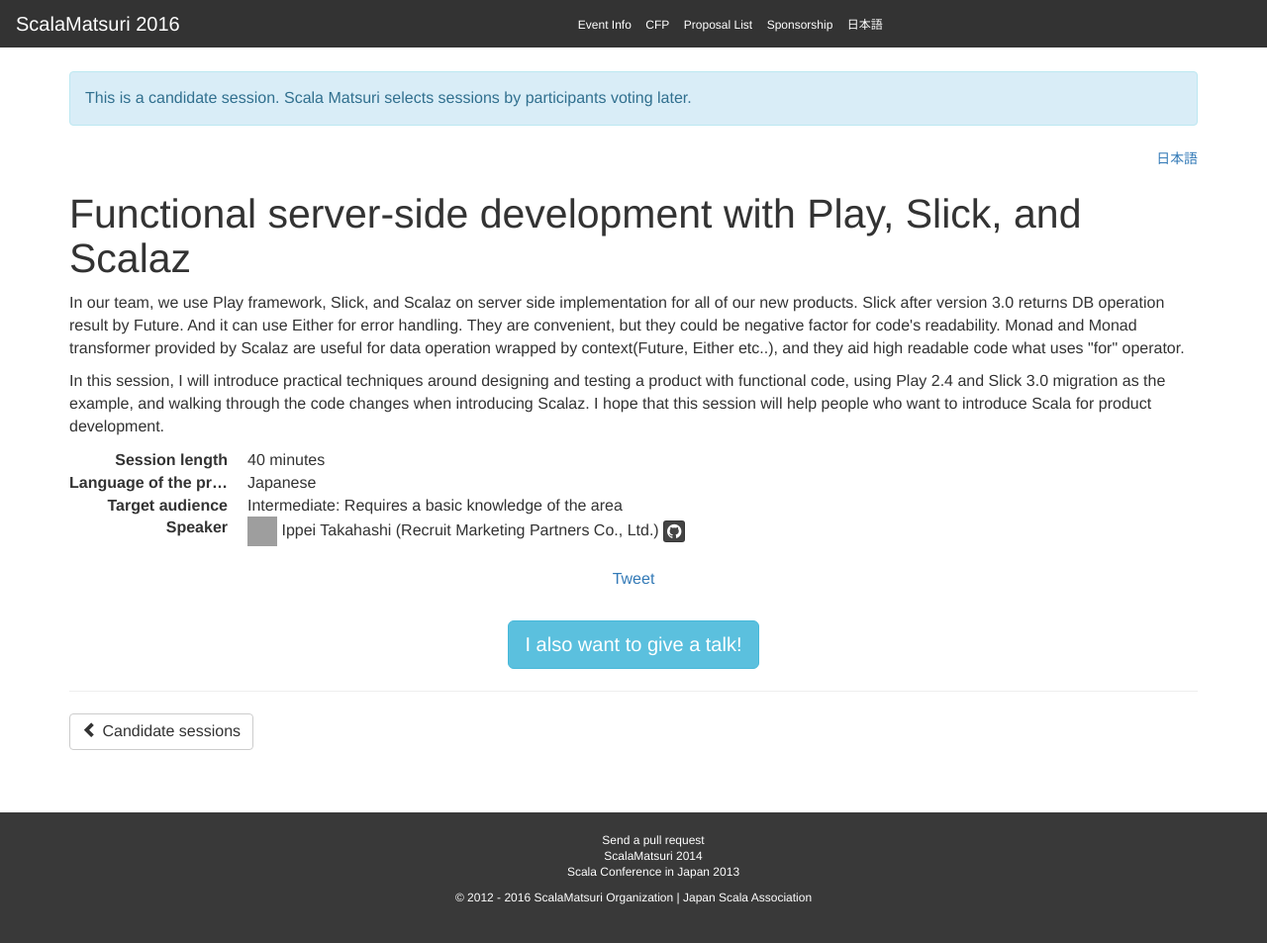
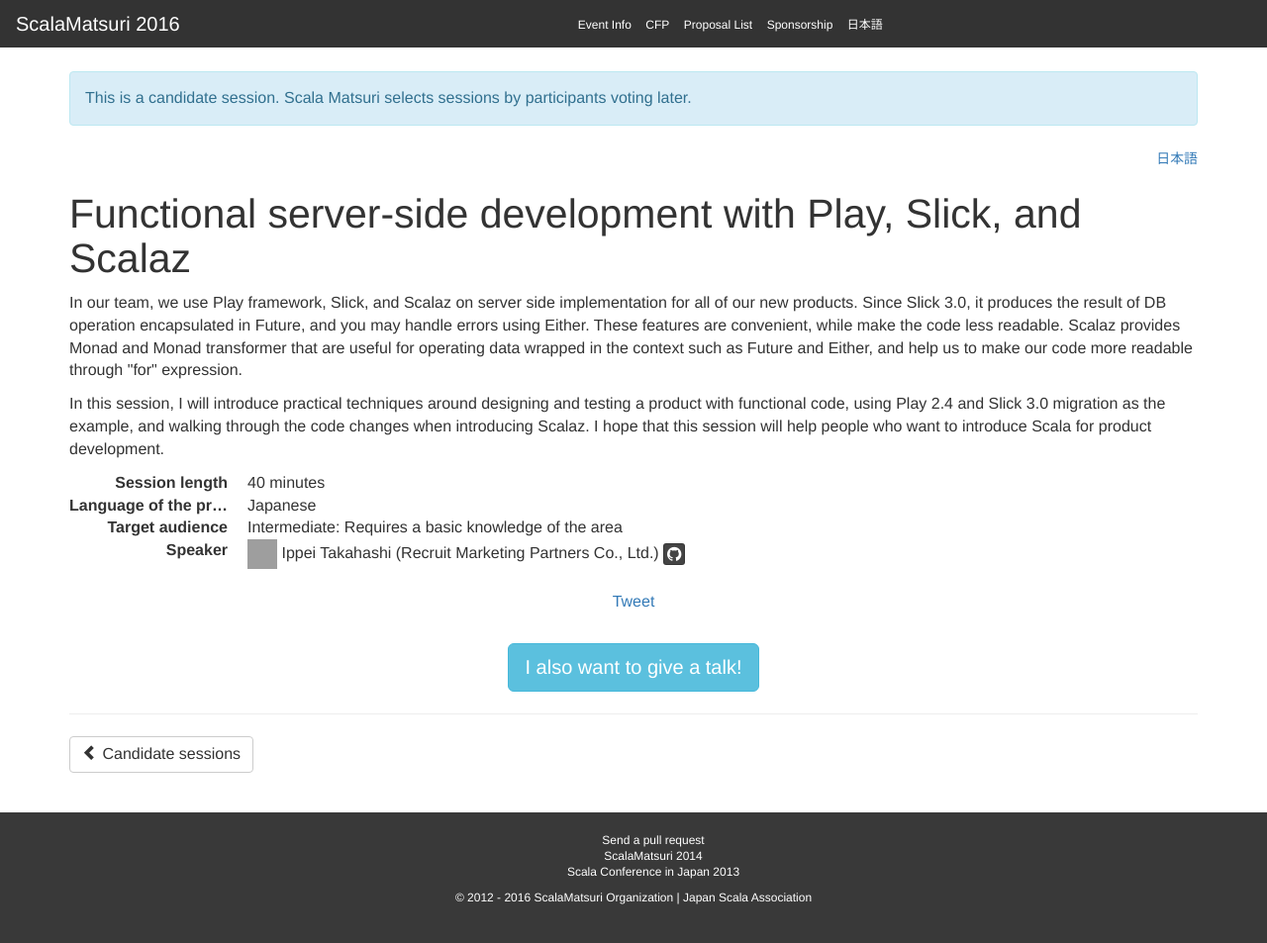
Before and after one commit to scalajp/2016.scalamatsuri.org, a Jekyll site: the page built from _candidates_en/IppeiTakahashi_1.html, in a window 1280 px wide and 961 px high. Shown: the top 953 px of the window at 99% size. Built offline with Jekyll 4.4.1, drawn with Linux system fonts in a browser that asks for light colours; nearby versions of some CDN libraries; comment, search, counter and statistics services are not loaded; grey boxes are pictures that could not be loaded.

Commit message:
Apply Review

```diff
--- a/_candidates_en/IppeiTakahashi_1.html
+++ b/_candidates_en/IppeiTakahashi_1.html
@@ -11,7 +11,7 @@ organization: Recruit Marketing Partners Co., Ltd.
 ---
 <p>
 In our team, we use Play framework, Slick, and Scalaz on server side implementation for all of our new products.
-Slick after version 3.0 returns DB operation result by Future. And it can use Either for error handling. They are convenient, but they could be negative factor for code's readability. Monad and Monad transformer provided by Scalaz are useful for data operation wrapped by context(Future, Either etc..), and they aid high readable code what uses "for" operator.
+Since Slick 3.0, it produces the result of DB operation encapsulated in Future, and you may handle errors using Either. These features are convenient, while make the code less readable. Scalaz provides Monad and Monad transformer that are useful for operating data wrapped in the context such as Future and Either, and help us to make our code more readable through "for" expression.
 </p>
 <p>
 In this session, I will introduce practical techniques around designing and testing a product with functional code, using Play 2.4 and Slick 3.0 migration as the example, and walking through the code changes when introducing Scalaz.
```
